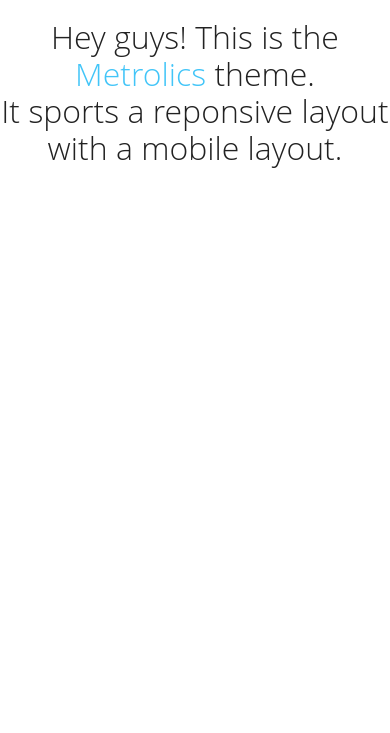
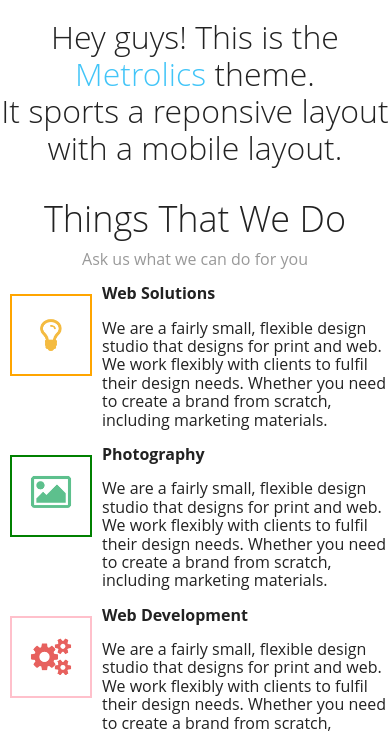
Before and after one commit to MadiMagpie/Anna-Madison-Metrolics, a website built with Parcel: page index.html in a window 390 px wide. Shown: the part 102-835 px from the top of the page. Built offline with nearby package versions, Linux system fonts and the light colour scheme.

Commit message:
edit section_services

```diff
--- a/css/main.css
+++ b/css/main.css
@@ -123,7 +123,22 @@
 section.slider{
   display: none;
 }
+div.service_contents{
+  display: block;
 }
+.service_container{
+  display: flex;
+}
+.service_container > img{
+  width: 20%;
+  height: 20%;
+  margin: 10px;
+}
+.service_description{
+  text-align: left;
+}
+}
+
 /* Medium and up */
 @media screen and (min-width: 40em) {
 
@@ -133,7 +148,13 @@
 .page_navbar > button{
   max-width: 70%;
 }
-
+.service_contents{
+  display: flex;
+}
+div.service_contents{
+  display: grid;
+  grid-template-columns: 50% 50%;
+}
 }
 /* Medium only */
 @media screen and (min-width: 40em) and
@@ -143,6 +164,10 @@
 }
 .page_navbar > button{
   max-width: 60%;
+}
+.service_contents{
+  display: grid;
+  grid-template-columns: 50% 50%;
 }
 
 }
@@ -289,15 +314,6 @@
   transform: scalex(-1);
 }
 
-/*
-
-
-
-
-
-
-
-
 /* homepage intro  */
 h1{
   margin: 3em;
@@ -309,47 +325,42 @@
 }
 
 
-/* section_services
-
-h3{
-  font-weight: normal;
+/* section_services  */
+.services{
+  display: flex;
+  flex-direction: column;
 }
-
-
-section.services{
+.service_contents{
   display: flex;
   flex-direction: row;
 }
 
-div.service_container{
-  display: flex;
-  flex-direction: column;
-  align-items: center;
-  margin: 1.5em;
+h2{
+  font-size: 36px;
+  line-height: 2px;
+  font-weight: lighter;
 }
-
+header > p{
+  color: #999;
+}
 .service_container span{
   font-weight: bold;
 }
-
 .lightbulb{
   border: 2px solid orange;
   width: 50%;
   margin-bottom: 1em;
 }
-
 .photography{
   border: 2px solid green;
   width: 50%;
   margin-bottom: 1em;
 }
-
 .settings{
   border: 2px solid pink;
   width: 50%;
   margin-bottom: 1em;
 }
-
 .pencil{
   border: 2px solid darkcyan;
   width: 50%;
--- a/index.html
+++ b/index.html
@@ -89,43 +89,45 @@
     <h1>Hey guys! This is the <span class="metrolics">Metrolics</span> theme. <br>
       It sports a reponsive layout with a
       mobile layout.</h1>
-<!--
+
     <section class="services">
-      <div class="section_title">
+      <header class="section_title">
         <h2>Things That We Do</h2>
         <p>Ask us what we can do for you</p>
-      </div>
+      </header>
+      <div class ="service_contents">
         <div class="service_container">
           <img class="lightbulb" src="img/icons/lightbulb.png">
+          <div class="service_description">
             <span>Web Solutions</span>
             <p>We are a fairly small, flexible design studio that designs for print and web. We work flexibly with clients
-          to fulfil their design needs. Whether you need to create a brand from scratch, including marketing materials
-          and a beautiful and functional website or whether you are looking for a design refresh we are confident you
-          will be pleased with the results.</p>
+              to fulfil their design needs. Whether you need to create a brand from scratch, including marketing materials.</p>
+          </div>
           </div>
         <div class="service_container">
           <img class="photography" src="img/icons/picture.png">
+          <div class="service_description">
             <span>Photography</span>
-        <p>We are a fairly small, flexible design studio that designs for print and web. We work flexibly with clients
-          to fulfil their design needs. Whether you need to create a brand from scratch, including marketing materials
-          and a beautiful and functional website or whether you are looking for a design refresh we are confident you
-          will be pleased with the results.</p>
+            <p>We are a fairly small, flexible design studio that   designs for print and web. We work flexibly with clients
+              to fulfil their design needs. Whether you need to create a brand from scratch, including marketing materials.</p>
+          </div>
         </div>
         <div class="service_container">
           <img class="settings" src="img/icons/settings.png">
+          <div class="service_description">
             <span>Web Development</span>
             <p>We are a fairly small, flexible design studio that designs for print and web. We work flexibly with clients
-          to fulfil their design needs. Whether you need to create a brand from scratch, including marketing materials
-          and a beautiful and functional website or whether you are looking for a design refresh we are confident you
-          will be pleased with the results.</p>
+              to fulfil their design needs. Whether you need to create a brand from scratch, including marketing materials.</p>
+          </div>
         </div>
         <div class="service_container">
           <img class="pencil" src="img/icons/pencil.png">
+          <div class="service_description">
             <span>Web Design</span>
             <p>We are a fairly small, flexible design studio that designs for print and web. We work flexibly with clients
-          to fulfil their design needs. Whether you need to create a brand from scratch, including marketing materials
-          and a beautiful and functional website or whether you are looking for a design refresh we are confident you
-          will be pleased with the results.</p>
+              to fulfil their design needs. Whether you need to create a brand from scratch, including marketing materials.</p>
+          </div>
+        </div>
     </div>
 </section>
 
@@ -162,7 +164,7 @@
         </div>
       </div>
     </section>
-
+<!--
     <section class="latest_products">
       <div class="section_title">
         <h2> Our Latest Products </h2>
```
Lines whose indentation alone changed are shown as unchanged.
